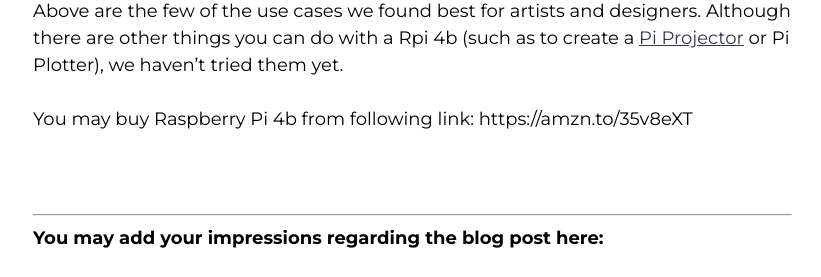
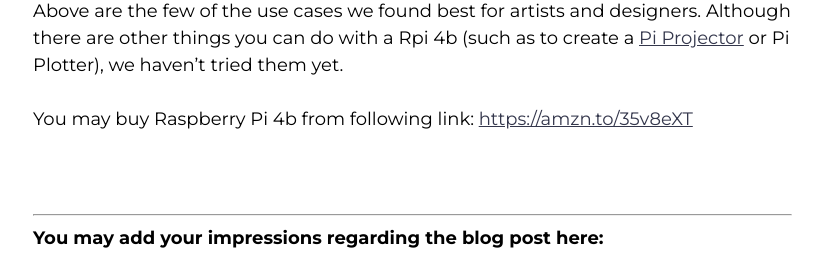
Before and after one commit to bhooraj/bhooraj-blog, a Jekyll site: the page built from _posts/2019-08-21-raspberry-pi-4b.md, in a window 1280 px wide and 900 px high, scrolled down 2854 px, cut to the strip 152-429 px from the top of the window. Shown: the whole strip, without its empty margins (342-1163 px from the left). Built offline with Jekyll 4.4.1, drawn with Linux system fonts in a browser that asks for light colours; nearby versions of some CDN libraries; some web fonts are replaced; part of the change alters nothing that is shown.

```diff
--- a/_posts/2019-08-21-raspberry-pi-4b.md
+++ b/_posts/2019-08-21-raspberry-pi-4b.md
@@ -68,7 +68,7 @@ Before, Raspberry Pi 4b, the Raspberry Pi Foundation has released many other [mo
 
 Above are the few of the use cases we found best for artists and designers. Although there are other things you can do with a Rpi 4b (such as to create a [Pi Projector](https://www.youtube.com/watch?v=RxQ4GFfPJFo) or Pi Plotter), we haven't tried them yet.
 
-You may buy Raspberry Pi 4b from following link: https://amzn.to/35v8eXT
+You may buy Raspberry Pi 4b from following link: [https://amzn.to/35v8eXT](https://amzn.to/35v8eXT)
 
 <br>
 <hr>
```
